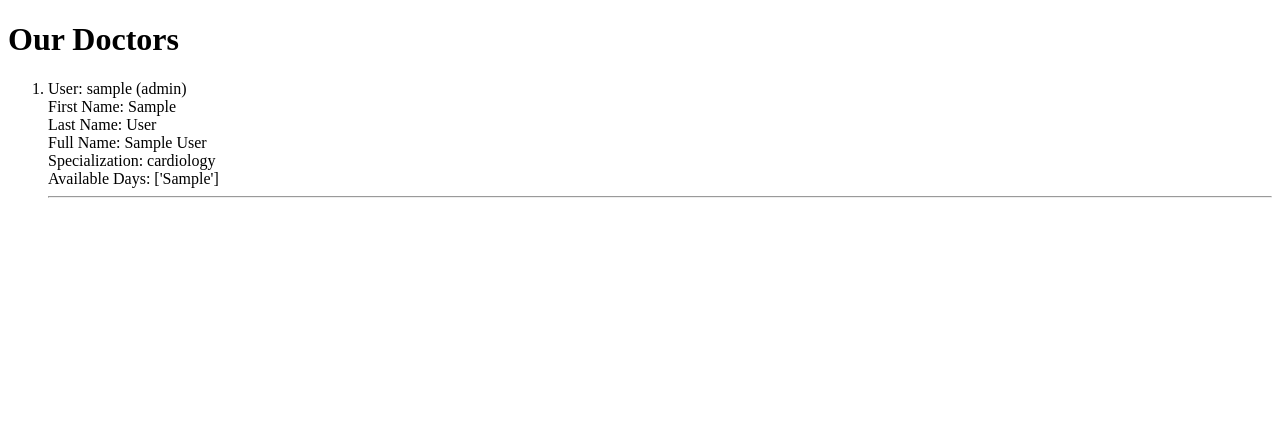
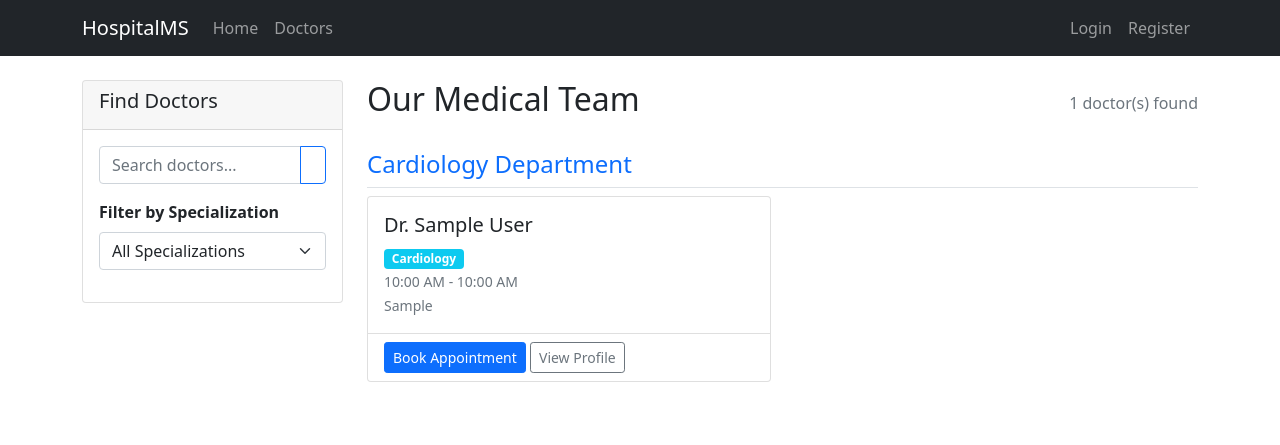
Before and after one commit to devadathsreelayam/HospitalManagement, a Django app: page /doctors/ in a window 1280 px wide. Shown: the top 445 px of the page. Run offline with Django 5.2, Linux system fonts and the light colour scheme; tables that the repository leaves empty hold one stand-in row (values such as "Sample post").

Commit message:
Added HTML template and created views till appointment

```diff
--- /dev/null
+++ b/hospital/templates/base.html
@@ -0,0 +1,54 @@
+<!DOCTYPE html>
+<html>
+<head>
+    <title>Hospital Management</title>
+    <link href="https://cdn.jsdelivr.net/npm/bootstrap@5.1.3/dist/css/bootstrap.min.css" rel="stylesheet">
+</head>
+<body>
+    <nav class="navbar navbar-expand-lg navbar-dark bg-dark">
+        <div class="container">
+            <a class="navbar-brand" href="{% url 'index' %}">HospitalMS</a>
+
+            <button class="navbar-toggler" type="button" data-bs-toggle="collapse" data-bs-target="#navbarNav">
+                <span class="navbar-toggler-icon"></span>
+            </button>
+
+            <div class="collapse navbar-collapse" id="navbarNav">
+                <ul class="navbar-nav me-auto">
+                    <li class="nav-item">
+                        <a class="nav-link" href="{% url 'index' %}">Home</a>
+                    </li>
+                    <li class="nav-item">
+                        <a class="nav-link" href="{% url 'view_doctors' %}">Doctors</a>
+                    </li>
+                </ul>
+
+                <ul class="navbar-nav">
+                    {% if user.is_authenticated %}
+                        <li class="nav-item">
+                            <a class="nav-link" href="#">Dashboard</a>
+                        </li>
+                        <li class="nav-item">
+                            <a class="nav-link" href="#">Logout</a>
+                        </li>
+                    {% else %}
+                        <li class="nav-item">
+                            <a class="nav-link" href="{% url 'login' %}">Login</a>
+                        </li>
+                        <li class="nav-item">
+                            <a class="nav-link" href="{% url 'register' %}">Register</a>
+                        </li>
+                    {% endif %}
+                </ul>
+            </div>
+        </div>
+    </nav>
+
+    <div class="container mt-4">
+        {% block content %}
+        {% endblock %}
+    </div>
+
+    <script src="https://cdn.jsdelivr.net/npm/bootstrap@5.1.3/dist/js/bootstrap.bundle.min.js"></script>
+</body>
+</html>
--- a/hospital/templates/doctors.html
+++ b/hospital/templates/doctors.html
@@ -1,23 +1,101 @@
-<!DOCTYPE html>
-<html lang="en">
-<head>
-    <meta charset="UTF-8">
-    <title>Doctors</title>
-</head>
-<body>
-    <h1>Our Doctors</h1>
-    <ol>
-        {% for doc in doctors %}
-            <li>
-                User: {{ doc.user }}<br>
-                First Name: {{ doc.user.first_name }}<br>
-                Last Name: {{ doc.user.last_name }}<br>
-                Full Name: {{ doc.user.get_full_name }}<br>
-                Specialization: {{ doc.specialization }}<br>
-                Available Days: {{ doc.get_available_days_list }}<br>
-                <hr>
-            </li>
-        {% endfor %}
-    </ol>
-</body>
-</html>
+{% extends 'base.html' %}
+
+{% block content %}
+<div class="row">
+    <!-- Search and Filter Section -->
+    <div class="col-md-3">
+        <div class="card mb-4">
+            <div class="card-header">
+                <h5>Find Doctors</h5>
+            </div>
+            <div class="card-body">
+                <!-- Search Form -->
+                <form method="get" class="mb-3">
+                    <div class="input-group">
+                        <input type="text" name="search" class="form-control"
+                               placeholder="Search doctors..." value="{{ search_query }}">
+                        <button class="btn btn-outline-primary" type="submit">
+                            <i class="fas fa-search"></i>
+                        </button>
+                    </div>
+                </form>
+
+                <!-- Specialization Filter -->
+                <form method="get">
+                    <input type="hidden" name="search" value="{{ search_query }}">
+                    <div class="mb-3">
+                        <label class="form-label"><strong>Filter by Specialization</strong></label>
+                        <select name="specialization" class="form-select" onchange="this.form.submit()">
+                            <option value="">All Specializations</option>
+                            {% for value, label in specializations %}
+                                <option value="{{ value }}"
+                                    {% if selected_specialization == value %}selected{% endif %}>
+                                    {{ label }}
+                                </option>
+                            {% endfor %}
+                        </select>
+                    </div>
+
+                    <!-- Clear Filters -->
+                    {% if selected_specialization or search_query %}
+                    <a href="{% url 'view_doctors' %}" class="btn btn-outline-secondary btn-sm">
+                        Clear Filters
+                    </a>
+                    {% endif %}
+                </form>
+            </div>
+        </div>
+    </div>
+
+    <!-- Doctors Listing Section -->
+    <div class="col-md-9">
+        <div class="d-flex justify-content-between align-items-center mb-4">
+            <h2>Our Medical Team</h2>
+            <span class="text-muted">{{ doctors.count }} doctor(s) found</span>
+        </div>
+
+        {% if doctors %}
+            <!-- Group by Specialization -->
+            {% regroup doctors by get_specialization_display as specialization_list %}
+
+            {% for specialization in specialization_list %}
+            <div class="specialization-section mb-5">
+                <h4 class="border-bottom pb-2 text-primary">{{ specialization.grouper }} Department</h4>
+                <div class="row">
+                    {% for doctor in specialization.list %}
+                    <div class="col-lg-6 mb-3">
+                        <div class="card h-100">
+                            <div class="card-body">
+                                <h5 class="card-title">Dr. {{ doctor.user.get_full_name }}</h5>
+                                <p class="card-text">
+                                    <span class="badge bg-info">{{ doctor.get_specialization_display }}</span><br>
+                                    <small class="text-muted">
+                                        <i class="fas fa-clock"></i>
+                                        {{ doctor.start_time|time:"g:i A" }} - {{ doctor.end_time|time:"g:i A" }}<br>
+                                        <i class="fas fa-calendar"></i>
+                                        {{ doctor.available_days|title }}
+                                    </small>
+                                </p>
+                            </div>
+                            <div class="card-footer bg-transparent">
+                                <a href="{% url 'make_appointment' doctor.id %}"
+                                   class="btn btn-primary btn-sm">Book Appointment</a>
+                                <a href="#" class="btn btn-outline-secondary btn-sm">View Profile</a>
+                            </div>
+                        </div>
+                    </div>
+                    {% endfor %}
+                </div>
+            </div>
+            {% endfor %}
+
+        {% else %}
+            <div class="text-center py-5">
+                <h4 class="text-muted">No doctors found</h4>
+                <p class="text-muted">Try adjusting your search or filters</p>
+                <a href="{% url 'view_doctors' %}" class="btn btn-primary">Show All Doctors</a>
+            </div>
+        {% endif %}
+    </div>
+</div>
+{% endblock %}
--- /dev/null
+++ b/hospital/templates/home.html
@@ -0,0 +1,5 @@
+{% extends 'base.html' %}
+{% block content %}
+    <h1>Welcome to Our Hospital</h1>
+    <p>Our system allows patients to effortlessly book doctor appointments through online.</p>
+{% endblock %}
--- a/hospital/urls.py
+++ b/hospital/urls.py
@@ -5,4 +5,5 @@ from . import views
 urlpatterns = [
     path('', views.index, name='index'),
     path('doctors/', views.view_doctors, name='view_doctors'),
+    path('doctors/book/<int:doctor_id>/', views.make_appointment, name='make_appointment'),
 ]
--- a/hospital/views.py
+++ b/hospital/views.py
@@ -1,14 +1,47 @@
-from django.http import HttpResponse
+from django.db.models import Q
 from django.shortcuts import render
-from django.template import loader
 
 from hospital.models import Doctor
 
 
 # Create your views here.
 def index(request):
-    return HttpResponse("<h1>Welcome to Hospital Management Application</h1>")
+    return render(request, 'home.html')
+
 
 def view_doctors(request):
     doctors = Doctor.objects.all().select_related('user')
-    return render(request,'doctors.html', {'doctors': doctors})
+
+    # Get filter parameters
+    specialization = request.GET.get('specialization', '')
+    search_query = request.GET.get('search', '')
+
+    # Apply filters
+    if specialization:
+        doctors = doctors.filter(specialization=specialization)
+
+    if search_query:
+        doctors = doctors.filter(
+            Q(user__first_name__icontains=search_query) |
+            Q(user__last_name__icontains=search_query) |
+            Q(specialization__icontains=search_query)
+        )
+
+    # Get specializations for filter dropdown
+    specializations = Doctor.SPECIALIZATION_CHOICES
+
+    context = {
+        'doctors': doctors,
+        'specializations': specializations,
+        'selected_specialization': specialization,
+        'search_query': search_query,
+    }
+    return render(request, 'doctors.html', context)
+
+
+def make_appointment(request, doctor_id):
+    doctor = Doctor.objects.get(pk=doctor_id)
+    context = {
+        'doctor': doctor
+    }
+    return render(request, 'appointment.html', context)
```
Also changed, not shown: hospital/templates/appointment.html (added, +54 -0 lines).
